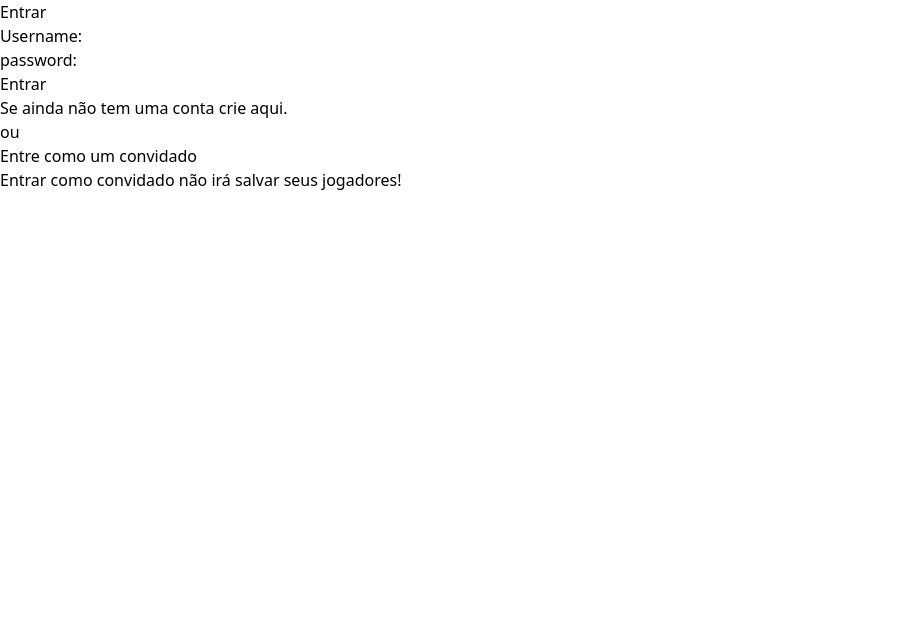
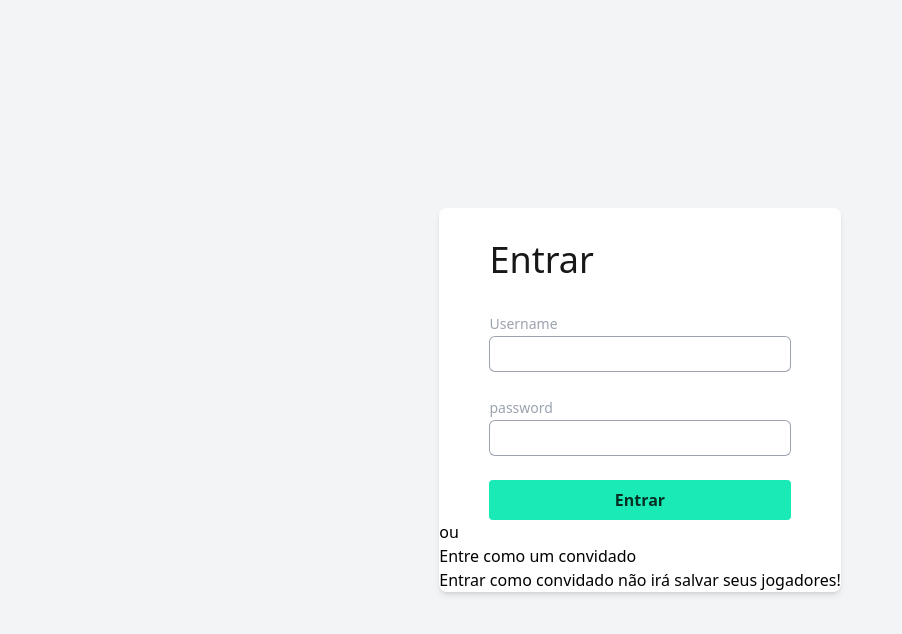
Before and after one commit to luandersonalvesdev/random-team-picker, a React (Vite) app in the folder frontend/: page /login in a window 1280 px wide. Shown: the top 634 px of the page, without its empty margins (0-902 px from the left). Built offline with nearby package versions, Linux system fonts and the light colour scheme.

Commit message:
feat: login form css

```diff
--- a/frontend/src/components/FormLogin.jsx
+++ b/frontend/src/components/FormLogin.jsx
@@ -33,38 +33,51 @@ export default function FormLogin() {
   }
 
   return (
-    <>
+    <div className='flex flex-col w-9/12'>
+      <h2 className='text-4xl mb-8 opacity-90'>Entrar</h2>
       <form>
         <div>
-          <label>
-            Username:
+          <label className='block text-sm font-medium leading-6 text-gray-400'>
+            Username
             <input
+              className='block w-full rounded-md border-0 py-1.5 pl-3 pr-2 text-gray-700 ring-1 ring-inset ring-gray-400 mb-6 focus:ring-2 focus:ring-inset focus:ring-main-app outline-none'
               type="text"
               name="username"
               value={formValues.username}
               onChange={handleChange}
+              maxLength={20}
             />
           </label>
         </div>
         <div>
-          <label>
-          password:
+          <label className='block text-sm font-medium leading-6 text-gray-400'>
+          password
             <input
+              className='block w-full rounded-md border-0 py-1.5 pl-3 pr-2 text-gray-700 ring-1 ring-inset ring-gray-400 mb-6 focus:ring-2 focus:ring-inset focus:ring-main-app outline-none'
               type="password"
               name="password"
               value={formValues.password}
               onChange={handleChange}
+              maxLength={20}
             />
           </label>
         </div>
-        <button onClick={handleLogin}>Entrar</button>
+        <button
+          className='bg-main-app hover:brightness-105 text-black text-opacity-80 font-bold py-2 rounded w-full duration-300'
+          onClick={handleLogin}
+          >
+            Entrar
+        </button>
       </form>
-      <div>
+      <div >
         {
-          loginFailedMsg && <p>{loginFailedMsg}</p>
+          loginFailedMsg
+            && (
+            <p className='mt-4 w-full text-red-500 text-opacity-80 flex justify-center items-center text-center bg-red-100 rounded-md py-1.5'>{loginFailedMsg}</p>
+            )
         }
       </div>
-    </>
+    </div>
   );
 }
 
--- a/frontend/src/pages/Login/index.jsx
+++ b/frontend/src/pages/Login/index.jsx
@@ -1,15 +1,14 @@
 import FormLogin from '../../components/FormLogin'
-import { Link } from 'react-router-dom'
 import JoinAsGuest from '../../components/JoinAsGuest'
 
 export default function Login() {
 
   return (
-    <div>
-      <h1>Entrar</h1>
-      <FormLogin />
-      <p>Se ainda não tem uma conta <Link to='/signup'>crie aqui</Link>.</p>
-      <JoinAsGuest />
-    </div>
+    <main className='flex flex-col justify-center w-screen h-screen items-center bg-gray-100'>
+      <div className='flex flex-col justify-center items-center bg-white rounded-lg pt-8 shadow-md'>
+        <FormLogin />
+        <JoinAsGuest />
+      </div>
+    </main>
   )
 }
--- a/frontend/tailwind.config.js
+++ b/frontend/tailwind.config.js
@@ -5,7 +5,11 @@ export default {
     './src/**/*.{js,ts,jsx,tsx}',
   ],
   theme: {
-    extend: {},
+    extend: {
+      colors: {
+        'main-app': '#1AEBB6'
+      }
+    },
   },
   plugins: [],
 }
```
